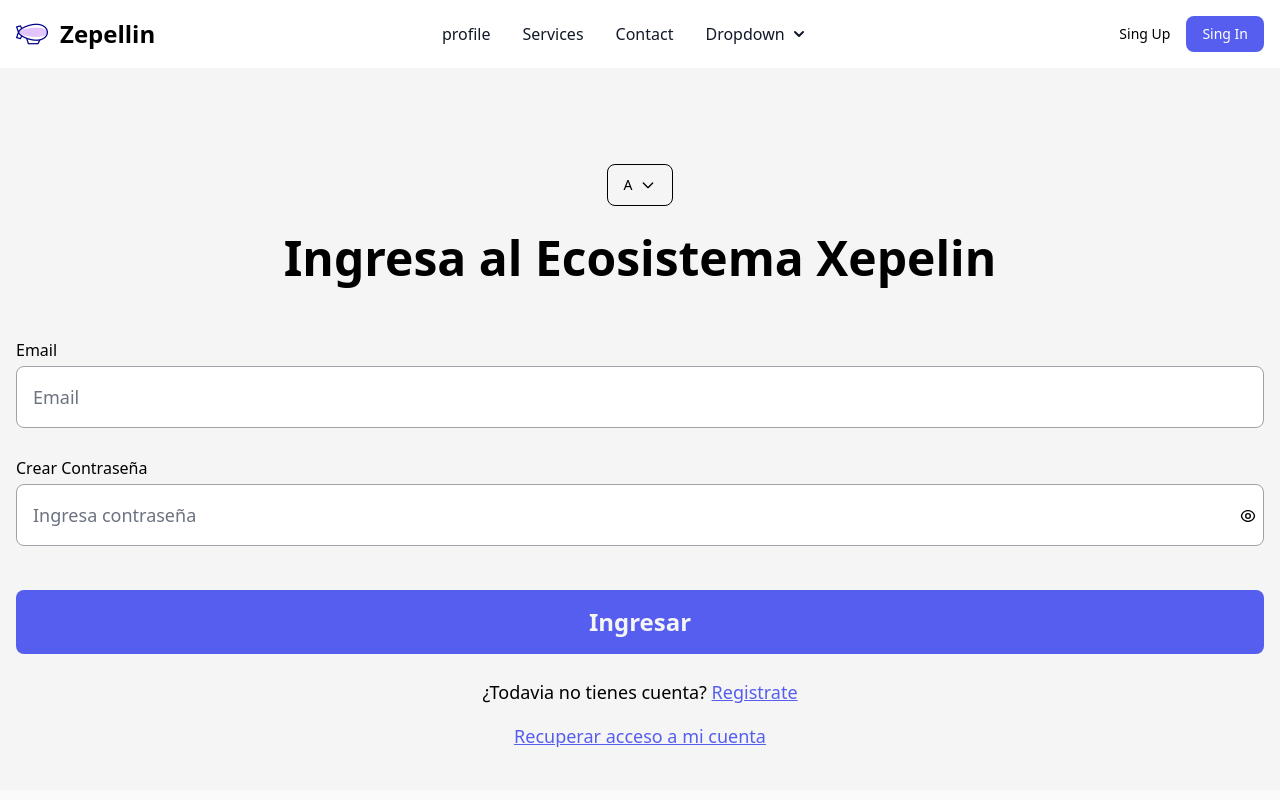
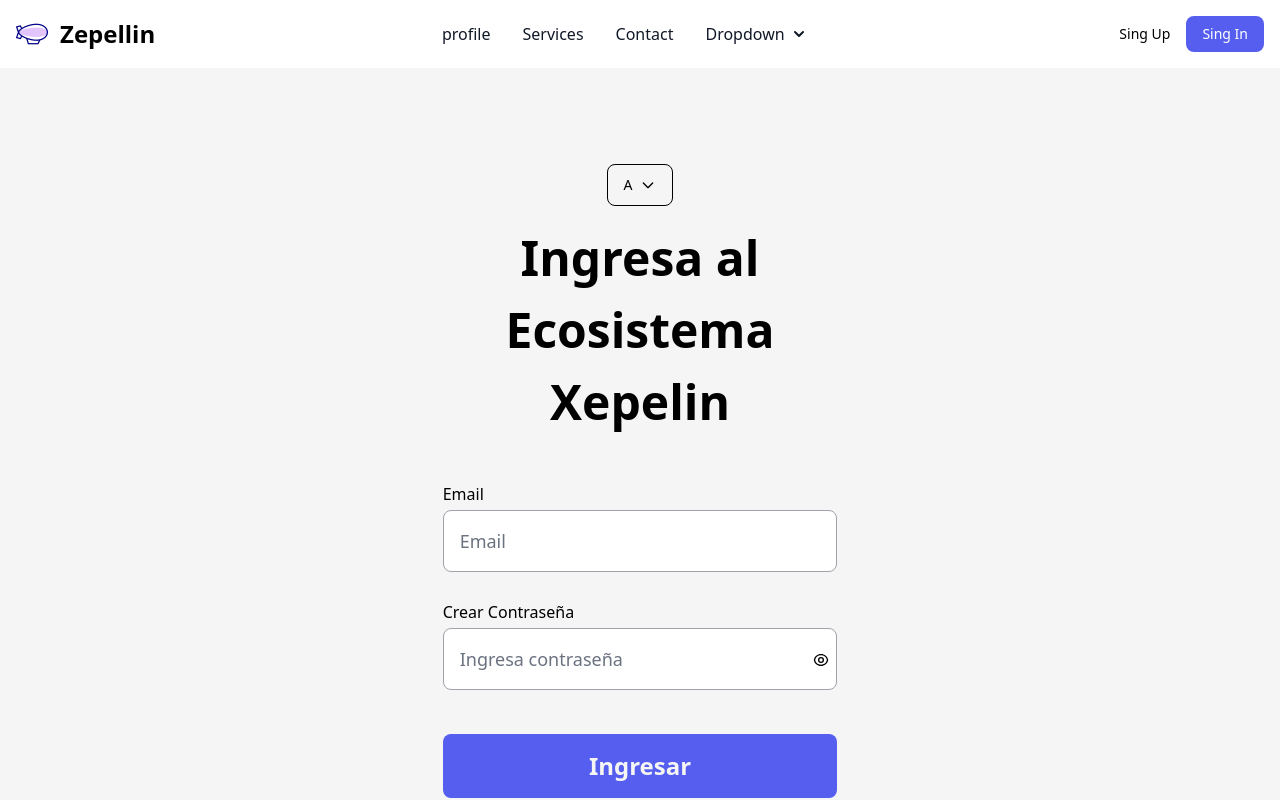
Before and after one commit to No-Country/s8-04-m-node-react-xepelin, a React (Vite) app in the folder frontend/: page /login in a window 1280 px wide. Shown: the top 800 px of the page. Built offline with nearby package versions, Linux system fonts and the light colour scheme.

Commit message:
add desing desktop in Login

```diff
--- a/frontend/src/components/LoginForm/LoginForm.jsx
+++ b/frontend/src/components/LoginForm/LoginForm.jsx
@@ -7,7 +7,8 @@ const LoginForm = () => {
   const [showPassword, setShowPassword] = useState(false);
   return (
     <div className="bg-Blanco">
-      <div className="flex justify-center pt-24 pb-4">
+    <div className="md:w-1/3 md:mx-auto">
+      <div className="flex justify-center pt-24 pb-4 ">
         <button
           id="dropdownDividerButton"
           data-dropdown-toggle="dropdownDivider"
@@ -125,6 +126,7 @@ const LoginForm = () => {
         )}
       </Formik>
     </div>
+    </div>
   );
 };
 export default LoginForm;
```
